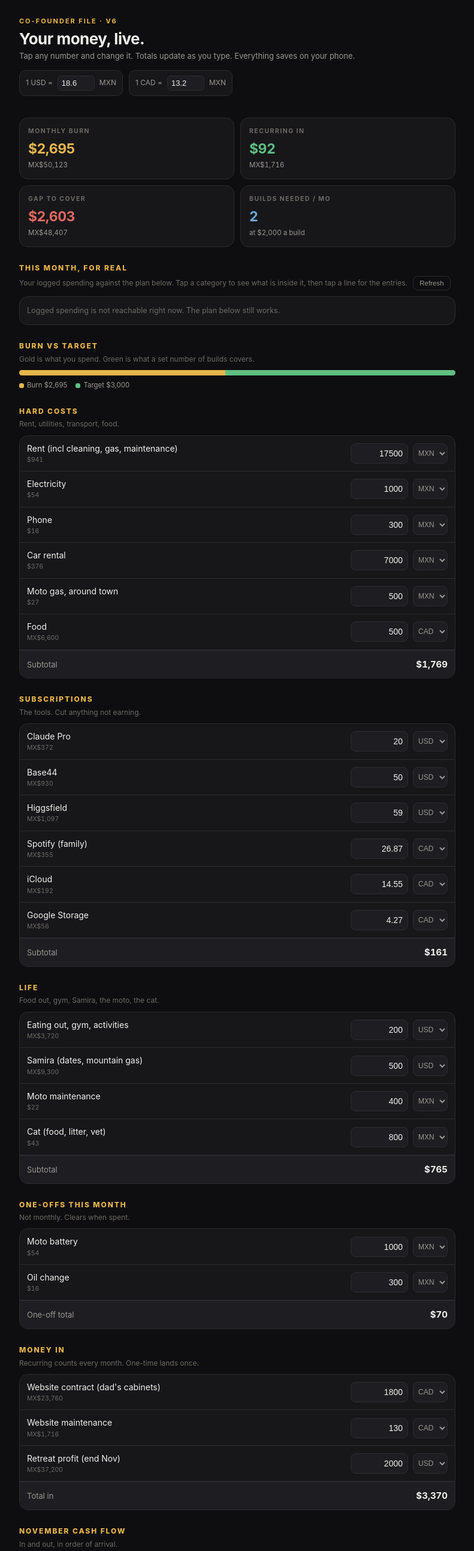
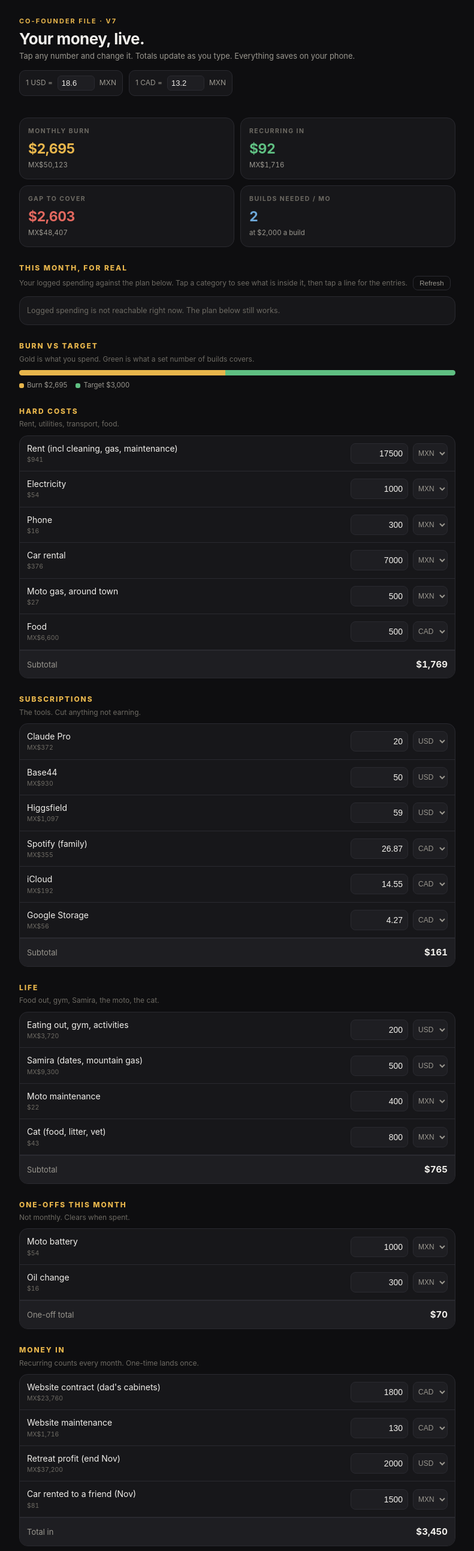
Before and after one commit to sacredjourneys/budget, a plain HTML site: page index.html in a window 1280 px wide. Shown: the top 2586 px of the page at 60% size, without its empty margins (244-1035 px from the left). Drawn offline with Linux system fonts and the light colour scheme; no server answers.

Commit message:
v7: car rental income line + all one-off income in the November cash flow

```diff
--- a/index.html
+++ b/index.html
@@ -110,7 +110,7 @@
 <body>
 <div class="wrap">
   <header>
-    <div class="kick">Co-founder file &middot; v6</div>
+    <div class="kick">Co-founder file &middot; v7</div>
     <h1>Your money, live.</h1>
     <div class="sub">Tap any number and change it. Totals update as you type. Everything saves on your phone.</div>
     <div class="rates">
@@ -190,7 +190,7 @@
 <script>
 (function(){
   "use strict";
-  var VERSION = 6;
+  var VERSION = 7;
   var KEY = "trev_budget_v3";
   var DEFAULTS = {
     rates: { usd: 18.6, cad: 13.2 },
@@ -223,7 +223,8 @@
     inc: [
       { n:"Website contract (dad's cabinets)", a:1800, c:"CAD", rec:false },
       { n:"Website maintenance", a:130, c:"CAD", rec:true },
-      { n:"Retreat profit (end Nov)", a:2000, c:"USD", rec:false }
+      { n:"Retreat profit (end Nov)", a:2000, c:"USD", rec:false },
+      { n:"Car rented to a friend (Nov)", a:1500, c:"MXN", rec:false }
     ],
     goal: [
       { n:"Monthly income target", a:3000, c:"USD" },
@@ -384,6 +385,12 @@
     rowsT.push({ d:"Today", t:"Cash on hand", v:cash, pos:true });
     rowsT.push({ d:"Nov 1", t:"Rent due", v:-rent, pos:false });
     if(contract) rowsT.push({ d:"Early Nov", t:"Website contract lands", v:usd(contract.a,contract.c), pos:true });
+    for(var q3=0;q3<S.inc.length;q3++){
+      var inc3 = S.inc[q3];
+      if(inc3.rec || inc3 === contract || inc3 === retreat) continue;
+      if(!(usd(inc3.a, inc3.c) > 0)) continue;
+      rowsT.push({ d:"This month", t:inc3.n, v:usd(inc3.a,inc3.c), pos:true });
+    }
     rowsT.push({ d:"All Nov", t:"Rest of the month (food, utilities, transport, life, subs)", v:-(burn - rent), pos:false });
     rowsT.push({ d:"All Nov", t:"One-offs (battery, oil)", v:-sumGroup("one"), pos:false });
     if(retreat) rowsT.push({ d:"End Nov", t:"Retreat profit lands", v:usd(retreat.a,retreat.c), pos:true });
```
